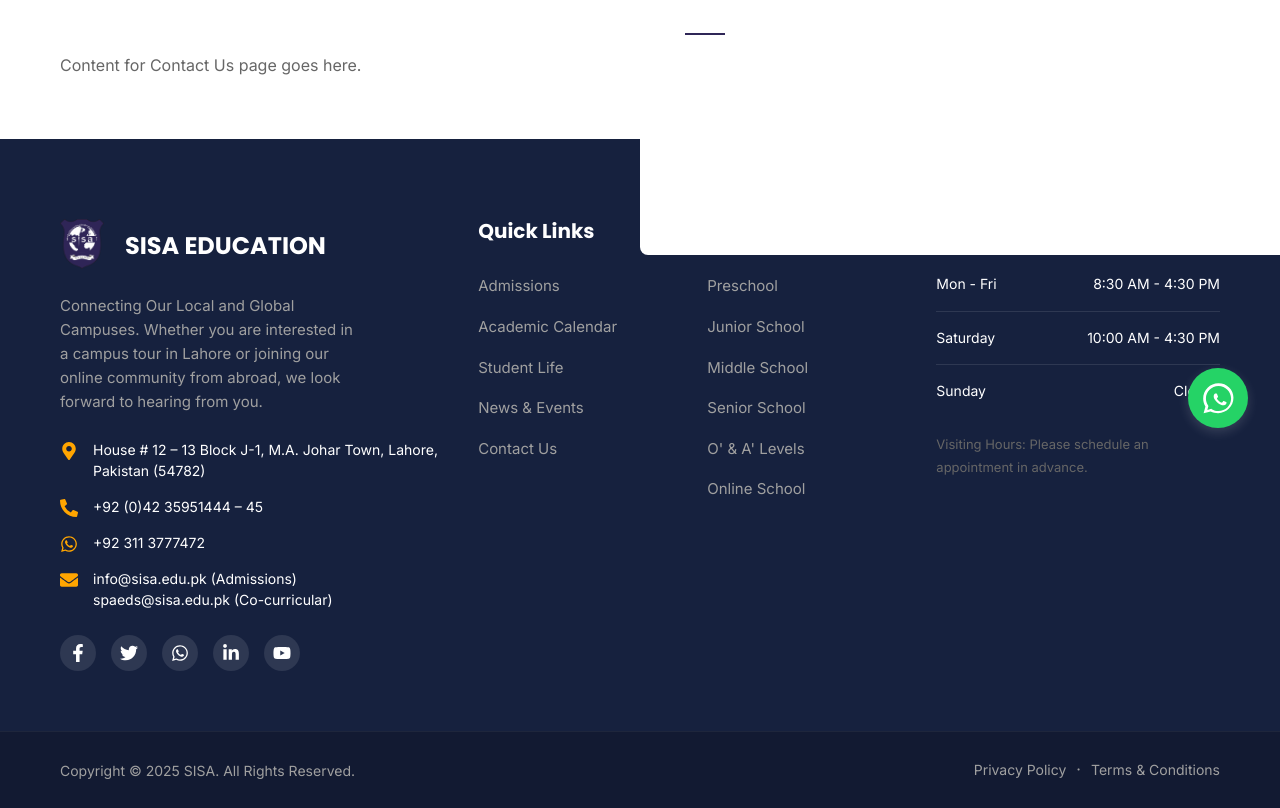
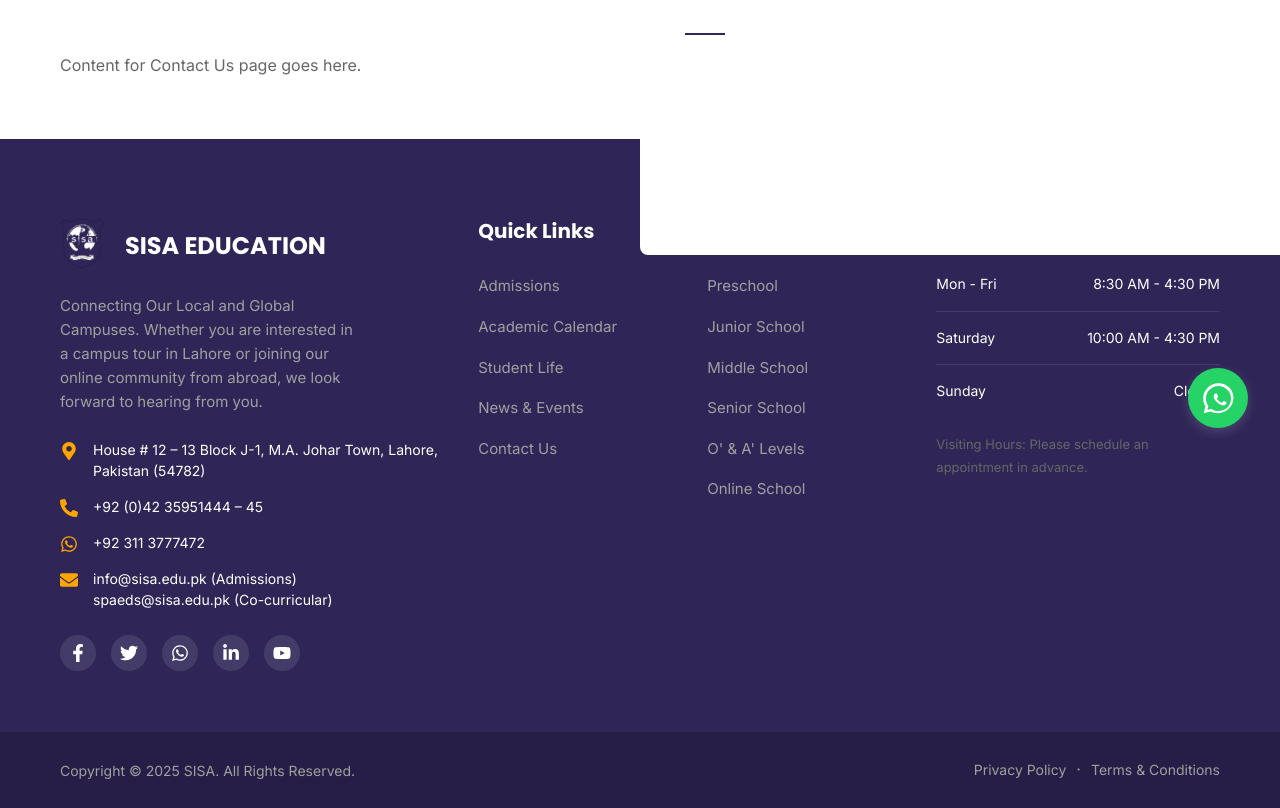
Before and after one commit to TaniaRajpoot/SISA, a React (Vite) app in the folder frontend/: page /contact in a window 1280 px wide. Shown: the part 340-1148 px from the top of the page. Built offline with nearby package versions, Linux system fonts and the light colour scheme.

Commit message:
change footer color

```diff
--- a/frontend/src/styles/Footer.css
+++ b/frontend/src/styles/Footer.css
@@ -1,7 +1,7 @@
 /* src/styles/Footer.css */
 
 .footer {
-    background-color: var(--dark-light, #231c43);
+    background-color: #2f2657;
     /* User request ambiguity: Image is dark, text says 'make background #2596be'. keeping dark to match 'like this' image constraint. #2596be is used for hover. */
     color: #fff;
     padding-top: 80px;
--- a/frontend/src/styles/Reviews.css
+++ b/frontend/src/styles/Reviews.css
@@ -11,7 +11,7 @@
 
 .review-section {
   min-height: auto;
-  background: linear-gradient(135deg, #0a1e4d 0%, #1a3a6e 100%);
+  background: linear-gradient(135deg, #2f2657 0%, #403672 100%);
   display: flex;
   align-items: center;
   justify-content: center;
```
